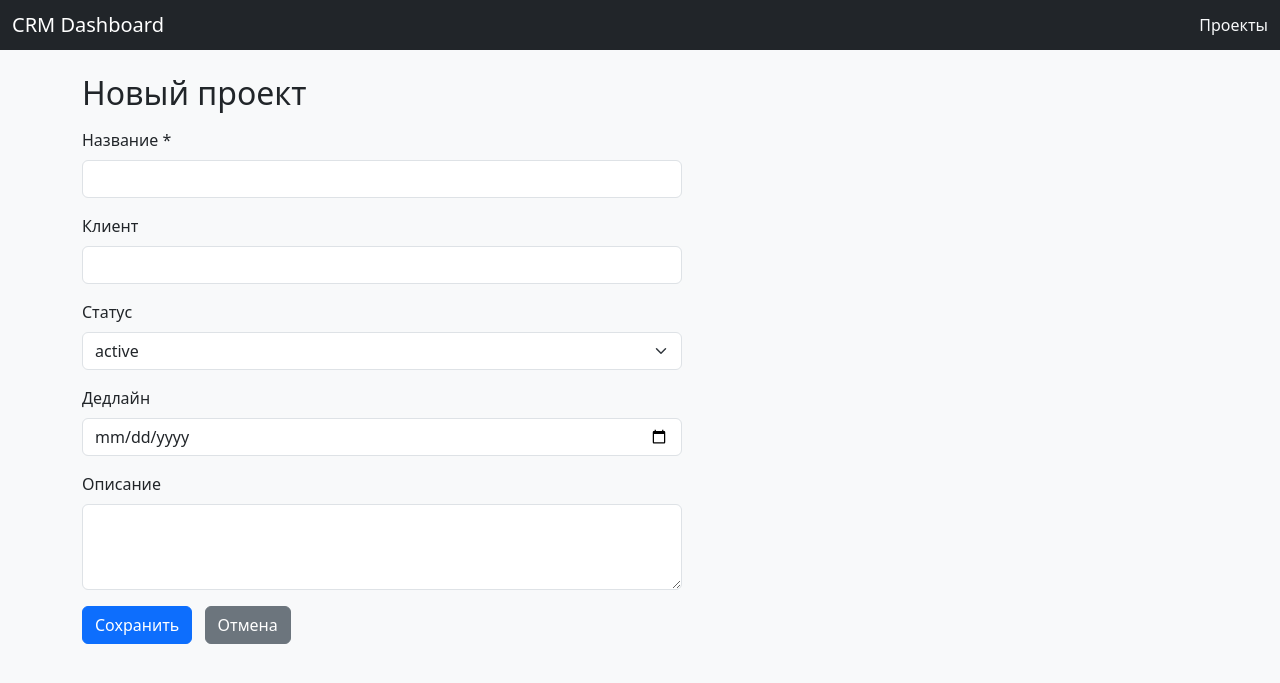
After one commit to radalaf-wq/crm-flask, a Python web app: template app/templates/project_form.html in a window 1280 px wide. The commit adds this page. Shown: the top 683 px of the page. Run offline with Jinja, Linux system fonts and the light colour scheme; the template is opened without the code that fills it, so the values that code supplies are empty.

Commit message:
Add projects list and form

```diff
--- a/app/__init__.py
+++ b/app/__init__.py
@@ -28,7 +28,10 @@ def create_app():
         db.create_all()       # ВРЕМЕННО: создать таблицы в БД
 
         from .views.dashboard import bp as dashboard_bp
-        app.register_blueprint(dashboard_bp)
+from .views.projects import bp as projects_bp
+app.register_blueprint(dashboard_bp)
+app.register_blueprint(projects_bp)
+
 
     @app.route("/health")
     def health():
--- a/app/templates/base.html
+++ b/app/templates/base.html
@@ -7,10 +7,12 @@
   </head>
   <body class="bg-light">
     <nav class="navbar navbar-dark bg-dark mb-4">
-      <div class="container-fluid">
-        <span class="navbar-brand mb-0 h1">CRM Dashboard</span>
-      </div>
-    </nav>
+  <div class="container-fluid">
+    <a class="navbar-brand mb-0 h1" href="{{ url_for('dashboard.index') }}">CRM Dashboard</a>
+    <a class="nav-link text-light" href="{{ url_for('projects.list_projects') }}">Проекты</a>
+  </div>
+</nav>
+
     <div class="container">
       {% block content %}{% endblock %}
     </div>
--- /dev/null
+++ b/app/templates/project_form.html
@@ -0,0 +1,38 @@
+{% extends "base.html" %}
+{% block content %}
+<h2>Новый проект</h2>
+
+<form method="post" class="mt-3" style="max-width: 600px;">
+  <div class="mb-3">
+    <label class="form-label">Название *</label>
+    <input type="text" name="name" class="form-control" required>
+  </div>
+
+  <div class="mb-3">
+    <label class="form-label">Клиент</label>
+    <input type="text" name="client" class="form-control">
+  </div>
+
+  <div class="mb-3">
+    <label class="form-label">Статус</label>
+    <select name="status" class="form-select">
+      <option value="active">active</option>
+      <option value="on_hold">on_hold</option>
+      <option value="closed">closed</option>
+    </select>
+  </div>
+
+  <div class="mb-3">
+    <label class="form-label">Дедлайн</label>
+    <input type="date" name="deadline" class="form-control">
+  </div>
+
+  <div class="mb-3">
+    <label class="form-label">Описание</label>
+    <textarea name="description" class="form-control" rows="3"></textarea>
+  </div>
+
+  <button type="submit" class="btn btn-primary">Сохранить</button>
+  <a href="{{ url_for('projects.list_projects') }}" class="btn btn-secondary ms-2">Отмена</a>
+</form>
+{% endblock %}
```
Also changed, not shown: app/templates/projects_list.html (added, +36 -0 lines), app/views/projects.py (added, +47 -0 lines).
